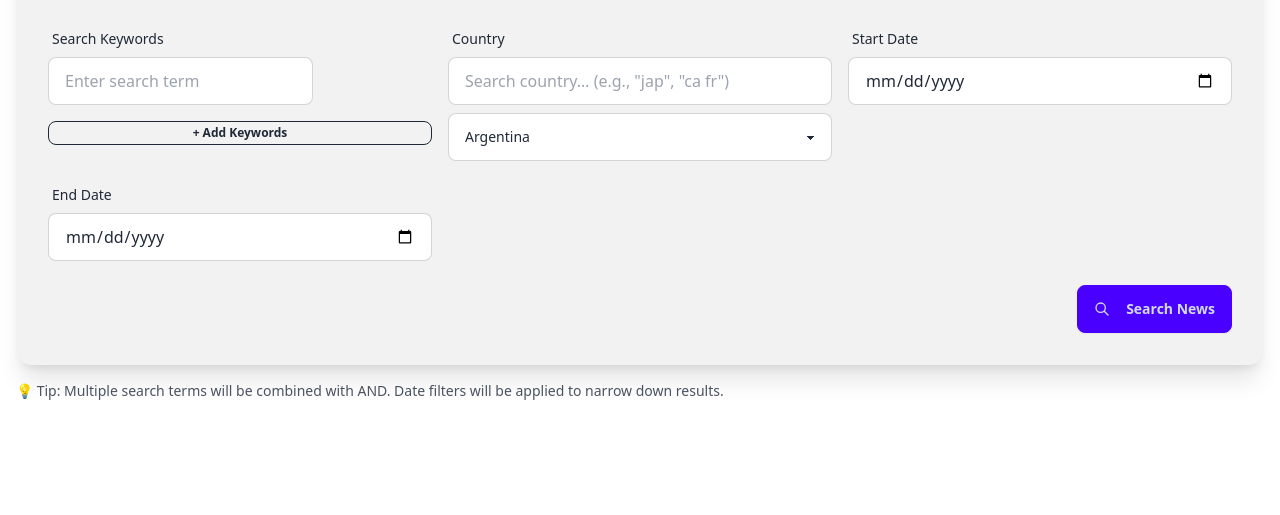
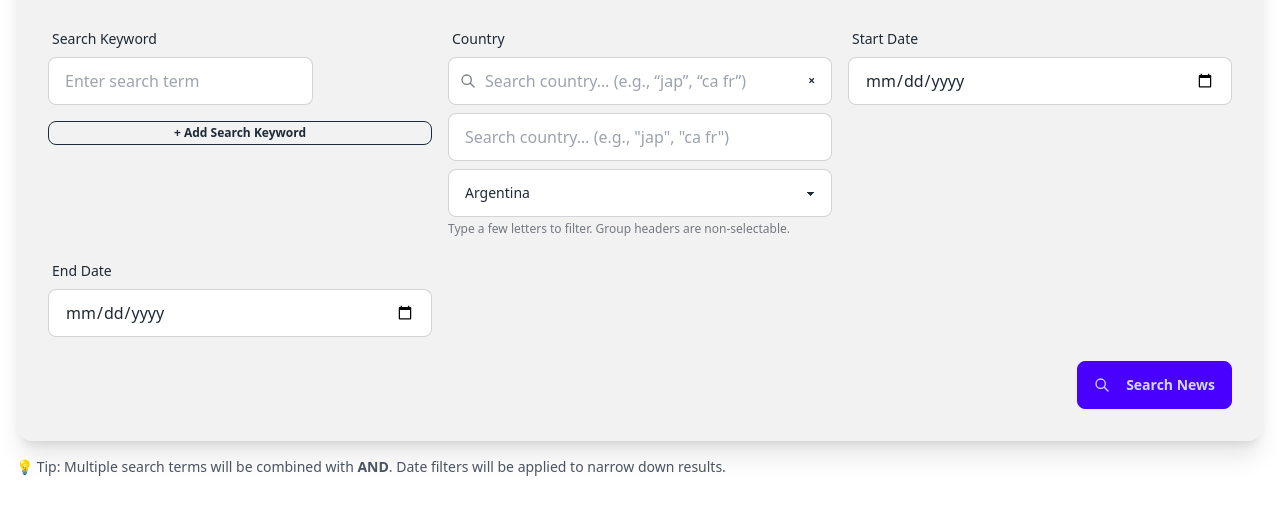
Before and after one commit to yunjunchoi/news-search, a plain HTML site: page index.html in a window 1280 px wide. Shown: the part 83-598 px from the top of the page. Drawn offline with nearby package versions, Linux system fonts and the light colour scheme.

Commit message:
Update index.html
Improvements adopted (for few parts)

```diff
--- a/index.html
+++ b/index.html
@@ -34,25 +34,57 @@
                 <h2 class="card-title text-2xl mb-4">Global News Search</h2>
 
                 <div class="grid grid-cols-1 md:grid-cols-2 lg:grid-cols-3 gap-4">
+                    <!-- Search Keywords -->
                     <div class="form-control">
                         <label class="label">
-                            <span class="label-text">Search Keywords</span>
+                            <span class="label-text">Search Keyword</span>
                         </label>
                         <div id="queryContainer">
                             <input type="text" class="search-input input input-bordered mb-2" placeholder="Enter search term">
                         </div>
-                        <button id="addQueryBtn" class="btn btn-xs btn-outline mt-2">+ Add Keywords</button>
+                        <button id="addQueryBtn" class="btn btn-xs btn-outline mt-2">+ Add Search Keyword</button>
                     </div>
 
+                    <!-- Country + 간이검색창 -->
                     <div class="form-control">
                         <label class="label">
                             <span class="label-text">Country</span>
                         </label>
+
+                        <!-- 간이검색창 (HTML 직접 추가) -->
+                        <div class="mb-2 relative">
+                            <span class="absolute inset-y-0 left-3 flex items-center pointer-events-none">
+                                <!-- Search icon -->
+                                <svg class="w-4 h-4 opacity-60" fill="none" stroke="currentColor" viewBox="0 0 24 24">
+                                    <path stroke-linecap="round" stroke-linejoin="round" stroke-width="2"
+                                        d="M21 21l-6-6m2-5a7 7 0 11-14 0 7 7 0 0114 0z"></path>
+                                </svg>
+                            </span>
+                            <input
+                                id="countryFilter"
+                                type="text"
+                                placeholder="Search country… (e.g., “jap”, “ca fr”)"
+                                class="input input-bordered w-full pl-9 pr-8"
+                                autocomplete="off"
+                            />
+                            <!-- clear 버튼 -->
+                            <button
+                                type="button"
+                                class="absolute inset-y-0 right-2 my-auto btn btn-ghost btn-xs"
+                                aria-label="Clear country search"
+                                onclick="document.getElementById('countryFilter').value=''; document.getElementById('countryFilter').dispatchEvent(new Event('input'));"
+                                title="Clear"
+                            >×</button>
+                        </div>
+
+                        <!-- 실제 국가 선택 -->
                         <select id="countrySelect" class="select select-bordered">
-                            <!-- Countries will be dynamically populated by JavaScript -->
+                            <!-- Groups & countries rendered by script.js (optgroup + options) -->
                         </select>
+                        <span class="text-xs opacity-60 mt-1">Type a few letters to filter. Group headers are non-selectable.</span>
                     </div>
 
+                    <!-- Start Date -->
                     <div class="form-control">
                         <label class="label">
                             <span class="label-text">Start Date</span>
@@ -60,6 +92,7 @@
                         <input type="date" id="startDate" class="input input-bordered">
                     </div>
 
+                    <!-- End Date -->
                     <div class="form-control">
                         <label class="label">
                             <span class="label-text">End Date</span>
@@ -71,7 +104,8 @@
                 <div class="card-actions justify-end mt-4">
                     <button id="searchBtn" class="btn btn-primary tooltip-custom" data-tooltip="Search results will open in a new tab">
                         <svg class="w-4 h-4 mr-2" fill="none" stroke="currentColor" viewBox="0 0 24 24">
-                            <path stroke-linecap="round" stroke-linejoin="round" stroke-width="2" d="M21 21l-6-6m2-5a7 7 0 11-14 0 7 7 0 0114 0z"></path>
+                            <path stroke-linecap="round" stroke-linejoin="round" stroke-width="2"
+                                  d="M21 21l-6-6m2-5a7 7 0 11-14 0 7 7 0 0114 0z"></path>
                         </svg>
                         Search News
                     </button>
@@ -80,7 +114,7 @@
         </div>
 
         <div class="mt-4 text-sm text-gray-600">
-            <p>💡 Tip: Multiple search terms will be combined with AND. Date filters will be applied to narrow down results.</p>
+            <p>💡 Tip: Multiple search terms will be combined with <strong>AND</strong>. Date filters will be applied to narrow down results.</p>
         </div>
     </div>
 
```
